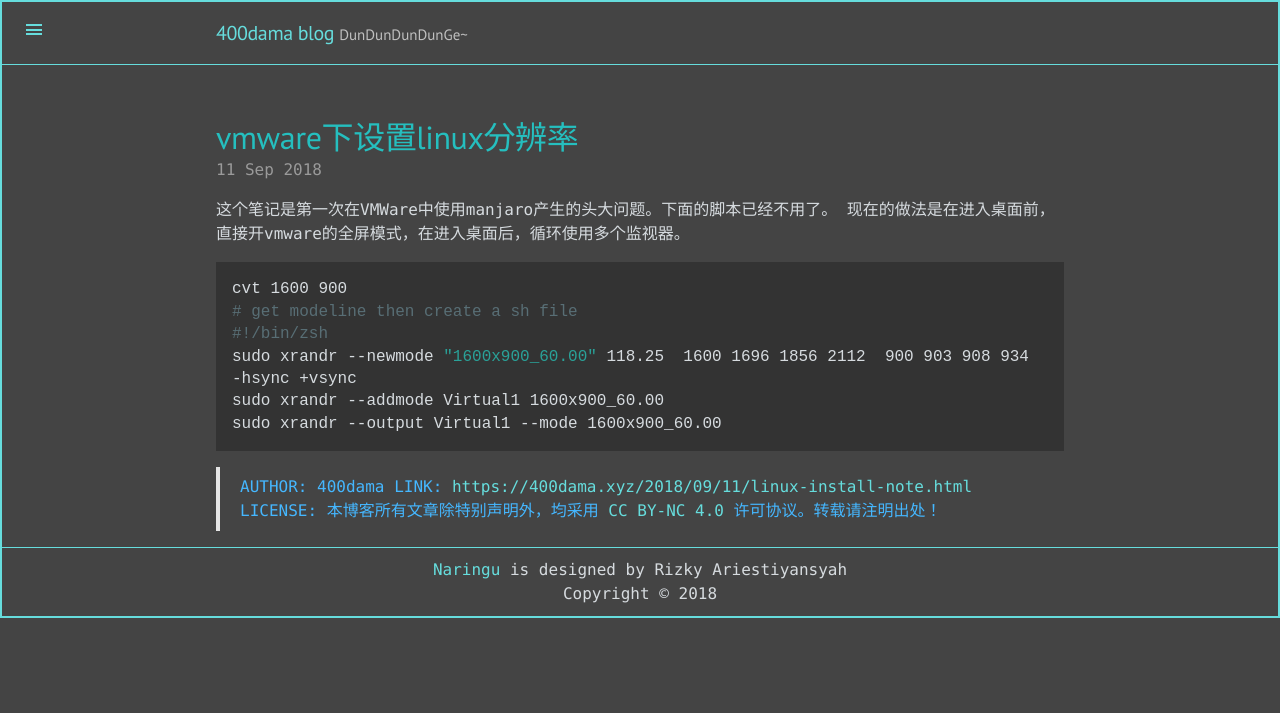
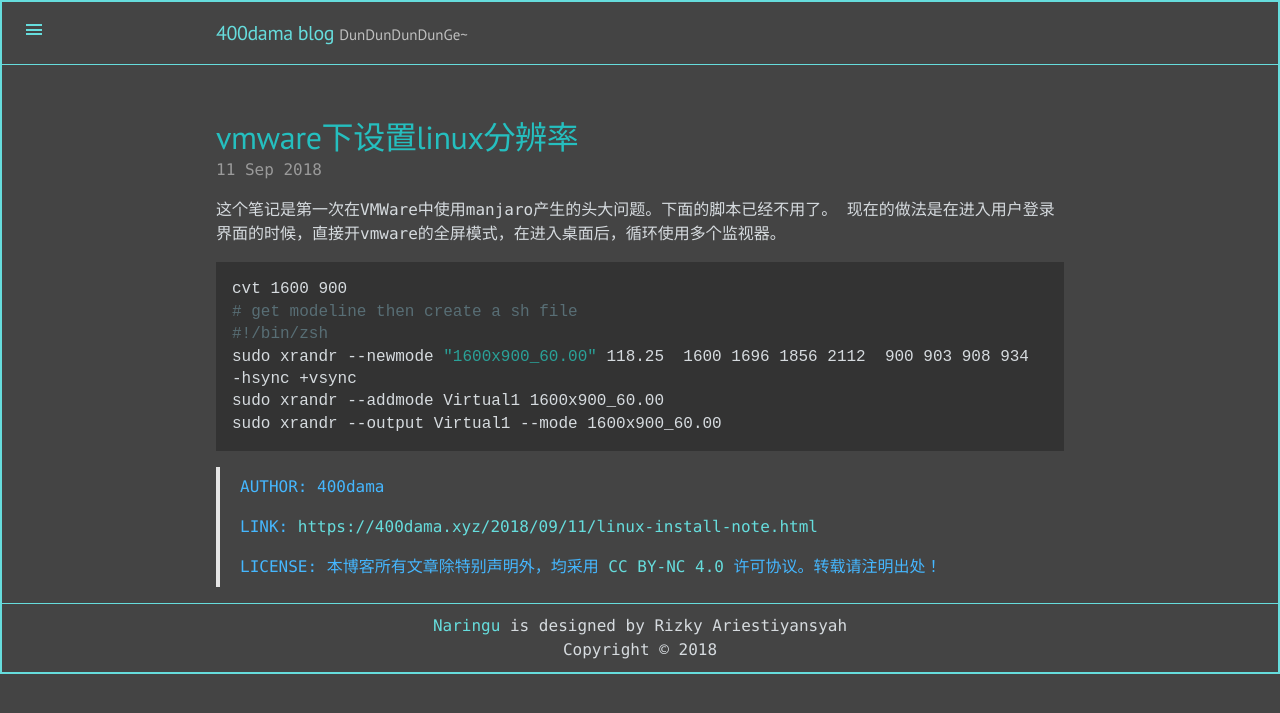
Before and after one commit to 400dama/blog, a Jekyll site: the page built from _posts/2018-09-11-vmware-linux-resolution.html, in a window 1280 px wide. Shown: the top 713 px of the page. Built offline with Jekyll 4.4.1, drawn with Linux system fonts in a browser that asks for light colours; comment, search, counter and statistics services are not loaded.

Commit message:
modify details

```diff
--- a/_orgs/2018-09-11-linux-install-note.org
+++ b/_orgs/2018-09-11-linux-install-note.org
@@ -166,6 +166,8 @@ tags       : Linux
 
 #+BEGIN_QUOTE
 AUTHOR:  400dama
+
 LINK:    https://400dama.xyz/2018/09/11/linux-install-note.html
+
 LICENSE: 本博客所有文章除特别声明外，均采用 [[https://creativecommons.org/licenses/by-nc/4.0/][CC BY-NC 4.0]] 许可协议。转载请注明出处！
 #+END_QUOTE
--- a/_orgs/2018-09-11-vmware-linux-resolution.org
+++ b/_orgs/2018-09-11-vmware-linux-resolution.org
@@ -11,7 +11,7 @@ tags       : vmware
 #+TOC: headlines 2
 
 这个笔记是第一次在VMWare中使用manjaro产生的头大问题。下面的脚本已经不用了。
-现在的做法是在进入桌面前，直接开vmware的全屏模式，在进入桌面后，循环使用多个监视器。
+现在的做法是在进入用户登录界面的时候，直接开vmware的全屏模式，在进入桌面后，循环使用多个监视器。
 
 #+BEGIN_SRC shell
   cvt 1600 900
@@ -24,6 +24,8 @@ tags       : vmware
 
 #+BEGIN_QUOTE
 AUTHOR:  400dama
+
 LINK:    https://400dama.xyz/2018/09/11/linux-install-note.html
+
 LICENSE: 本博客所有文章除特别声明外，均采用 [[https://creativecommons.org/licenses/by-nc/4.0/][CC BY-NC 4.0]] 许可协议。转载请注明出处！
 #+END_QUOTE
--- a/_posts/2018-09-11-linux-install-note.html
+++ b/_posts/2018-09-11-linux-install-note.html
@@ -225,7 +225,13 @@ LaTex
 <blockquote>
 <p>
 AUTHOR:  400dama
+</p>
+
+<p>
 LINK:    <a href="https://400dama.xyz/2018/09/11/linux-install-note.html">https://400dama.xyz/2018/09/11/linux-install-note.html</a>
+</p>
+
+<p>
 LICENSE: 本博客所有文章除特别声明外，均采用 <a href="https://creativecommons.org/licenses/by-nc/4.0/">CC BY-NC 4.0</a> 许可协议。转载请注明出处！
 </p>
 </blockquote>
--- a/_posts/2018-09-11-vmware-linux-resolution.html
+++ b/_posts/2018-09-11-vmware-linux-resolution.html
@@ -6,7 +6,7 @@ tags       : vmware
 ---
 <p>
 这个笔记是第一次在VMWare中使用manjaro产生的头大问题。下面的脚本已经不用了。
-现在的做法是在进入桌面前，直接开vmware的全屏模式，在进入桌面后，循环使用多个监视器。
+现在的做法是在进入用户登录界面的时候，直接开vmware的全屏模式，在进入桌面后，循环使用多个监视器。
 </p>
 
 <div class="org-src-container">
@@ -22,7 +22,13 @@ sudo xrandr --output Virtual1 --mode 1600x900_60.00
 <blockquote>
 <p>
 AUTHOR:  400dama
+</p>
+
+<p>
 LINK:    <a href="https://400dama.xyz/2018/09/11/linux-install-note.html">https://400dama.xyz/2018/09/11/linux-install-note.html</a>
+</p>
+
+<p>
 LICENSE: 本博客所有文章除特别声明外，均采用 <a href="https://creativecommons.org/licenses/by-nc/4.0/">CC BY-NC 4.0</a> 许可协议。转载请注明出处！
 </p>
 </blockquote>
```
